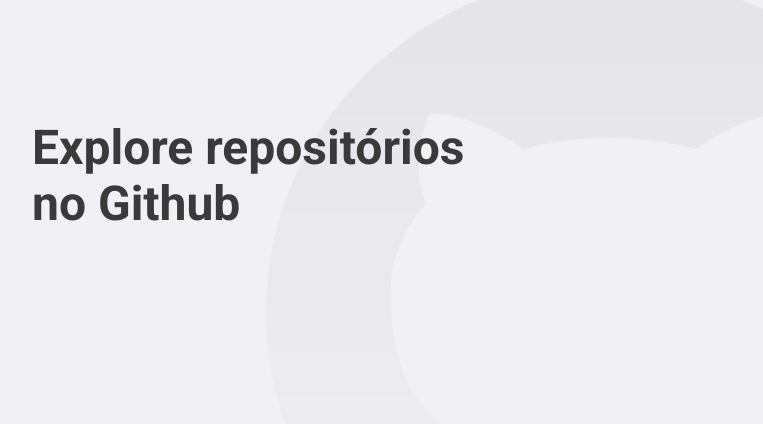
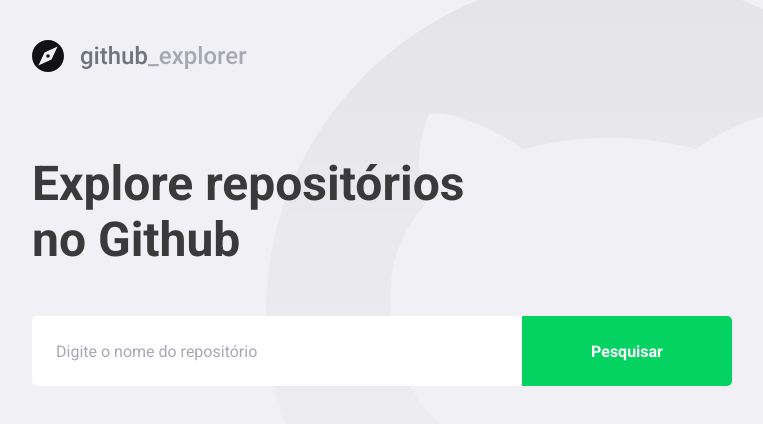
Before and after one commit to llucasreis/github-explorer, a React (Create React App) app: page / in a window 1280 px wide. Shown: the top 424 px of the page, without its empty margins (148-911 px from the left). Built offline with nearby package versions, Linux system fonts and the light colour scheme.

Commit message:
feat: integrate with github api

```diff
--- a/src/pages/Dashboard/index.tsx
+++ b/src/pages/Dashboard/index.tsx
@@ -1,9 +1,66 @@
-import React from 'react';
+import React, { useState, FormEvent } from 'react';
+import { FiChevronRight } from 'react-icons/fi';
+import api from '../../services/api';
 
-import { Title } from './styles';
+import logoImg from '../../assets/logo.svg';
+
+import { Title, Form, Repositories } from './styles';
+
+interface Repository {
+  full_name: string;
+  description: string;
+  owner: {
+    login: string;
+    avatar_url: string;
+  };
+}
 
 const Dashboard: React.FC = () => {
-  return <Title>Explore repositórios no Github</Title>;
+  const [newRepo, setNewRepo] = useState('');
+  const [repos, setRepos] = useState<Repository[]>([]);
+
+  async function handleAddRepo(
+    event: FormEvent<HTMLFormElement>,
+  ): Promise<void> {
+    event.preventDefault();
+
+    const response = await api.get<Repository>(`repos/${newRepo}`);
+
+    const repo = response.data;
+
+    setRepos([...repos, repo]);
+    setNewRepo('');
+  }
+
+  return (
+    <>
+      <img src={logoImg} alt="Github Explorer" />
+      <Title>Explore repositórios no Github</Title>
+
+      <Form onSubmit={handleAddRepo}>
+        <input
+          value={newRepo}
+          onChange={e => setNewRepo(e.target.value)}
+          placeholder="Digite o nome do repositório"
+        />
+        <button type="submit">Pesquisar</button>
+      </Form>
+
+      <Repositories>
+        {repos.map(repo => (
+          <a key={repo.full_name} href="/teste">
+            <img src={repo.owner.avatar_url} alt={repo.owner.login} />
+            <div>
+              <strong>{repo.full_name}</strong>
+              <p>{repo.description}</p>
+            </div>
+
+            <FiChevronRight size={20} />
+          </a>
+        ))}
+      </Repositories>
+    </>
+  );
 };
 
 export default Dashboard;
--- /dev/null
+++ b/src/services/api.ts
@@ -0,0 +1,7 @@
+import axios from 'axios';
+
+const api = axios.create({
+  baseURL: 'https://api.github.com',
+});
+
+export default api;
```
